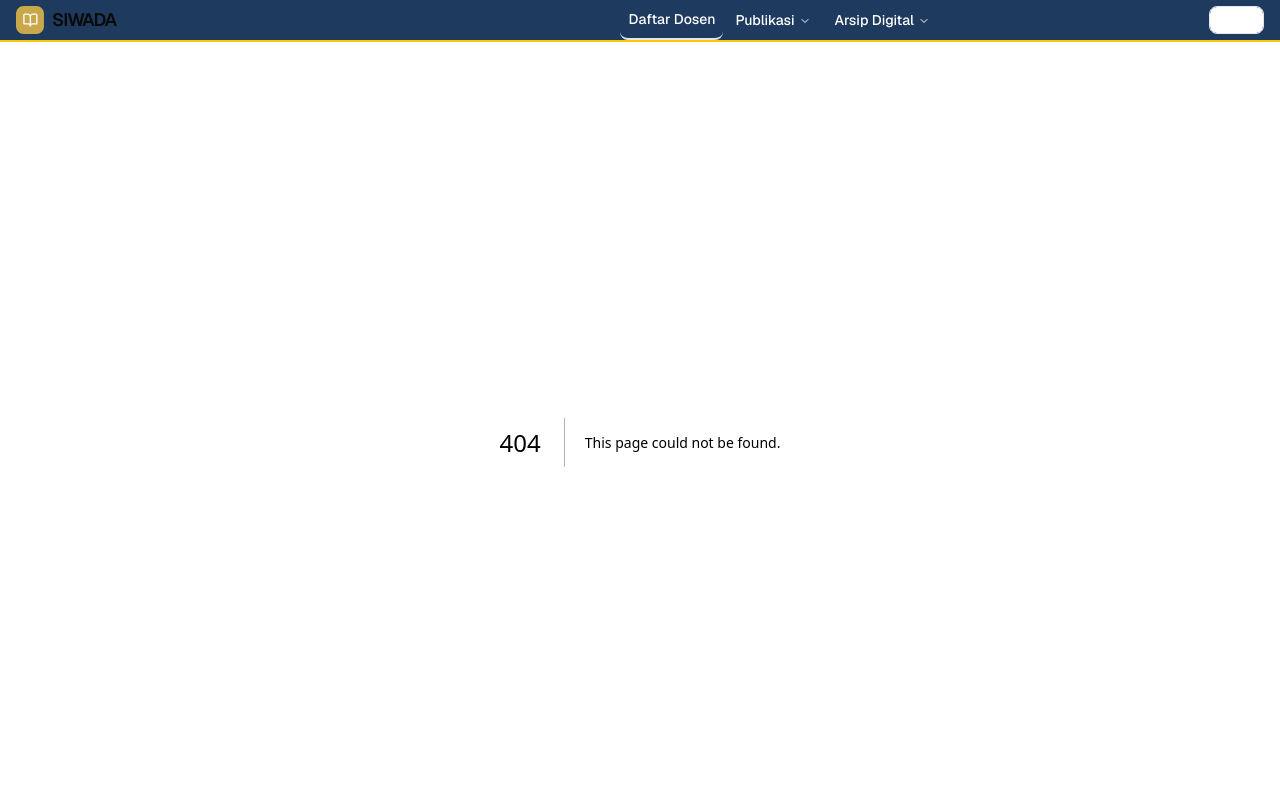
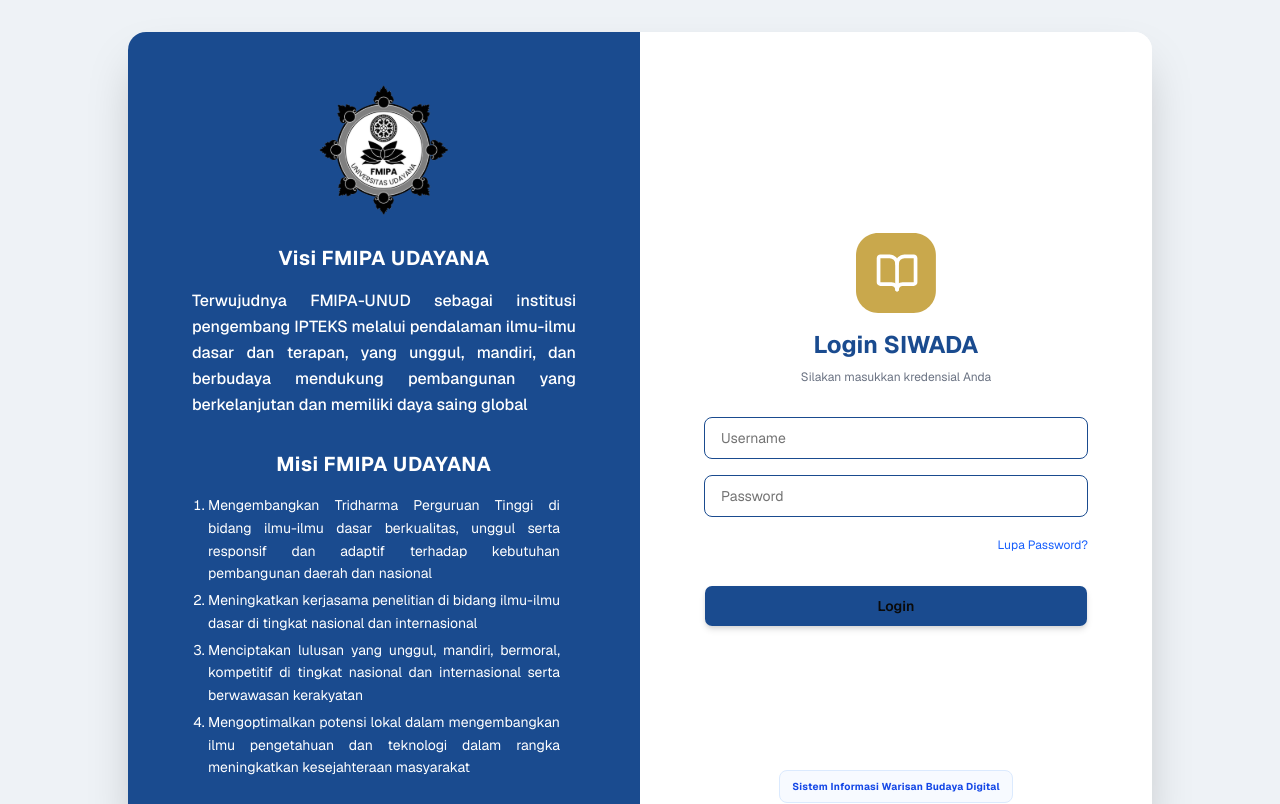
Before and after one commit to candragnawn/Sistem-Lab-Budaya-Digital, a Next.js app in the folder warisan-budaya-frontend/siwada-app/: page /login in a window 1280 px wide. Before the commit this address had no page. Shown: the top 804 px of the page. Built offline with nearby package versions, Linux system fonts and the light colour scheme.

Commit message:
Add Login page

```diff
--- /dev/null
+++ b/warisan-budaya-frontend/siwada-app/app/(main)/layout.tsx
@@ -0,0 +1,20 @@
+import { Navbar1 } from "@/components/navbar1";
+import { Footer } from "@/components/footer";
+
+export default function MainLayout({
+    children,
+}: {
+    children: React.ReactNode
+}) {
+    return (
+        <>
+            <header>
+                <Navbar1 />
+            </header>
+            <main className="bg-white min-h-screen">
+                {children}
+            </main>
+            <Footer />
+        </>
+    );
+}
--- a/warisan-budaya-frontend/siwada-app/app/layout.tsx
+++ b/warisan-budaya-frontend/siwada-app/app/layout.tsx
@@ -1,12 +1,9 @@
 import { Geist, Geist_Mono } from "next/font/google"
-
 import "./globals.css"
 import { ThemeProvider } from "@/components/theme-provider"
 import { cn } from "@/lib/utils";
-import { Navbar1 } from "@/components/navbar1";
-import { Footer } from "@/components/footer";
-const geist = Geist({subsets:['latin'],variable:'--font-sans'})
 
+const geist = Geist({ subsets: ['latin'], variable: '--font-sans' })
 const fontMono = Geist_Mono({
   subsets: ["latin"],
   variable: "--font-mono",
@@ -24,13 +21,7 @@
     >
       <body>
         <ThemeProvider>
-          <header>
-            <Navbar1 />
-          </header>
-          <main className="bg-white">
-            {children}
-          </main>
-          <Footer />
+          {children}
         </ThemeProvider>
       </body>
     </html>
--- /dev/null
+++ b/warisan-budaya-frontend/siwada-app/app/login/page.tsx
@@ -0,0 +1,14 @@
+import { Login1 } from "@/components/login1";
+
+export default function LoginPage() {
+    return (
+        <Login1
+            logo={{
+                url: "/",
+                src: "/SIWADA.svg",
+                alt: "logo",
+                title: "SIWADA",
+            }}
+        />
+    );
+}
--- /dev/null
+++ b/warisan-budaya-frontend/siwada-app/components/login1.tsx
@@ -0,0 +1,106 @@
+import { Button } from "@/components/ui/button";
+import { Input } from "@/components/ui/input";
+import { cn } from "@/lib/utils";
+
+interface Login1Props {
+  heading?: string;
+  logo: {
+    url: string;
+    src: string;
+    alt: string;
+    title?: string;
+    className?: string;
+  };
+  buttonText?: string;
+  googleText?: string;
+  signupText?: string;
+  signupUrl?: string;
+  className?: string;
+}
+
+const Login1 = ({
+  heading = "Login",
+  logo = {
+    url: "/",
+    src: "/SIWADA.svg",
+    alt: "logo",
+    title: "SIWADA",
+  },
+  buttonText = "Login",
+  className,
+}: Login1Props) => {
+  return (
+    <section className={cn("min-h-screen w-full bg-[#eef2f6] flex items-center justify-center p-4 md:p-8", className)}>
+      <div className="grid w-full max-w-5xl overflow-hidden rounded-2xl bg-white shadow-2xl md:grid-cols-2">
+
+        <div className="hidden flex-col items-center justify-center bg-[#1A4B8F] p-8 md:p-12 text-white md:flex">
+          <div className="mb-6 flex flex-col items-center">
+            <img
+              src="/logofmipa.svg"
+              alt="Logo FMIPA"
+              className="h-35 w-auto object-contain"
+            />
+          </div>
+
+          <h2 className="mb-4 text-xl font-bold tracking-wide">Visi FMIPA UDAYANA</h2>
+          <p className="mb-8 text-justify text-base leading-relaxed max-w-sm font-medium">
+            Terwujudnya FMIPA-UNUD sebagai institusi pengembang IPTEKS melalui pendalaman ilmu-ilmu dasar dan terapan, yang unggul, mandiri,
+            dan berbudaya mendukung pembangunan yang berkelanjutan dan memiliki daya saing global
+          </p>
+
+          <h2 className="mb-4 text-xl font-bold tracking-wide">Misi FMIPA UDAYANA</h2>
+          <ol className="list-decimal space-y-1 px-4 text-sm leading-relaxed max-w-sm text-justify">
+            <li>Mengembangkan Tridharma Perguruan Tinggi di bidang ilmu-ilmu dasar berkualitas, unggul serta responsif dan adaptif terhadap kebutuhan pembangunan daerah dan nasional</li>
+            <li>Meningkatkan kerjasama penelitian di bidang ilmu-ilmu dasar di tingkat nasional dan internasional</li>
+            <li>Menciptakan lulusan yang unggul, mandiri, bermoral, kompetitif di tingkat nasional dan internasional serta berwawasan kerakyatan</li>
+            <li>Mengoptimalkan potensi lokal dalam mengembangkan ilmu pengetahuan dan teknologi dalam rangka meningkatkan kesejahteraan masyarakat</li>
+          </ol>
+        </div>
+
+        <div className="flex flex-col items-center justify-center bg-white p-8 md:p-12 relative min-h-[600px]">
+
+          <div className="mb-8 flex flex-col items-center">
+            <img src={logo.src} alt={logo.alt} className="h-20 object-contain" />
+            <h1 className="mt-4 text-2xl font-bold text-[#1A4B8F]">Login SIWADA</h1>
+            <p className="mt-2 text-xs text-gray-500">Silakan masukkan kredensial Anda</p>
+          </div>
+
+          <div className="w-full max-w-sm space-y-4">
+            <Input
+              type="text"
+              placeholder="Username"
+              className="px-4 py-5 text-sm rounded-md border-[#1A4B8F] focus:border-[#1A4B8F] text-black"
+              required
+            />
+            <Input
+              type="password"
+              placeholder="Password"
+              className="px-4 py-5 text-sm rounded-md border-[#1A4B8F] focus:border-[#1A4B8F] text-black"
+              required
+            />
+
+            <div className="flex justify-end mt-1">
+              <a href="#" className="text-xs text-blue-600 hover:underline">
+                Lupa Password?
+              </a>
+            </div>
+
+            <Button type="submit" className="w-full bg-[#1A4B8F] hover:bg-[#13386b] py-5 text-white-600 font-semibold rounded-md shadow-md mt-4">
+              Login
+            </Button>
+          </div>
+
+          <div className="absolute bottom-6 flex items-center justify-center">
+            <div className="px-3 py-2 bg-blue-50/50 border border-blue-100 rounded-md flex items-center justify-center text-[10px] text-blue-700 font-bold tracking-wide">
+              Sistem Informasi Warisan Budaya Digital
+            </div>
+          </div>
+
+        </div>
+
+      </div>
+    </section>
+  );
+};
+
+export { Login1 };
--- a/warisan-budaya-frontend/siwada-app/components/navbar1.tsx
+++ b/warisan-budaya-frontend/siwada-app/components/navbar1.tsx
@@ -1,6 +1,7 @@
 "use client";
 
 import { Book, Menu, Sunset, Trees, Zap } from "lucide-react";
+import Link from "next/link";
 
 import {
   Accordion,
@@ -46,8 +47,8 @@
   menu?: MenuItem[];
   auth?: {
     login: {
-      title: string;
-      url: string;
+      title: "Login";
+      url: "/login";
     };
   };
 }
@@ -117,7 +118,7 @@
     },
   ],
   auth = {
-    login: { title: "Login", url: "#" },
+    login: { title: "Login", url: "/login" },
 
   },
   className,
@@ -192,7 +193,7 @@
 
                   <div className="flex flex-col gap-3">
                     <Button asChild variant="outline">
-                      <a href={auth.login.url}>{auth.login.title}</a>
+                      <Link href={auth.login.url}>{auth.login.title}</Link>
                     </Button>
                     <Button asChild>
                     </Button>
--- /dev/null
+++ b/warisan-budaya-frontend/siwada-app/components/ui/input.tsx
@@ -0,0 +1,19 @@
+import * as React from "react"
+
+import { cn } from "@/lib/utils"
+
+function Input({ className, type, ...props }: React.ComponentProps<"input">) {
+  return (
+    <input
+      type={type}
+      data-slot="input"
+      className={cn(
+        "h-8 w-full min-w-0 rounded-lg border border-input bg-transparent px-2.5 py-1 text-base transition-colors outline-none file:inline-flex file:h-6 file:border-0 file:bg-transparent file:text-sm file:font-medium file:text-foreground placeholder:text-muted-foreground focus-visible:border-ring focus-visible:ring-3 focus-visible:ring-ring/50 disabled:pointer-events-none disabled:cursor-not-allowed disabled:bg-input/50 disabled:opacity-50 aria-invalid:border-destructive aria-invalid:ring-3 aria-invalid:ring-destructive/20 md:text-sm dark:bg-input/30 dark:disabled:bg-input/80 dark:aria-invalid:border-destructive/50 dark:aria-invalid:ring-destructive/40",
+        className
+      )}
+      {...props}
+    />
+  )
+}
+
+export { Input }
```
Also changed, not shown: warisan-budaya-frontend/siwada-app/app/(main)/page.tsx (renamed from warisan-budaya-frontend/siwada-app/app/page.tsx), warisan-budaya-frontend/siwada-app/public/logofmipa.svg (added). Lines whose indentation alone changed are shown as unchanged.
